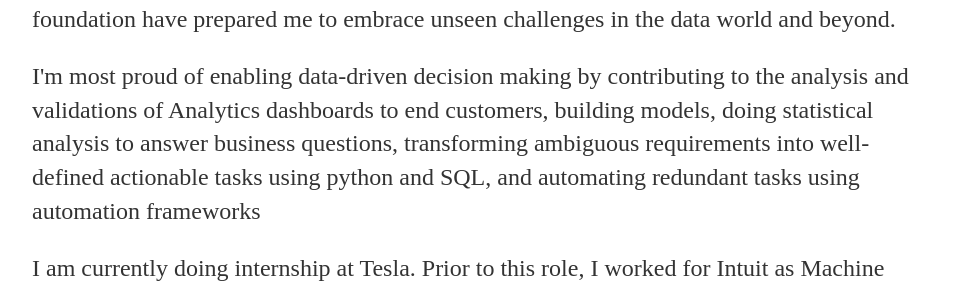
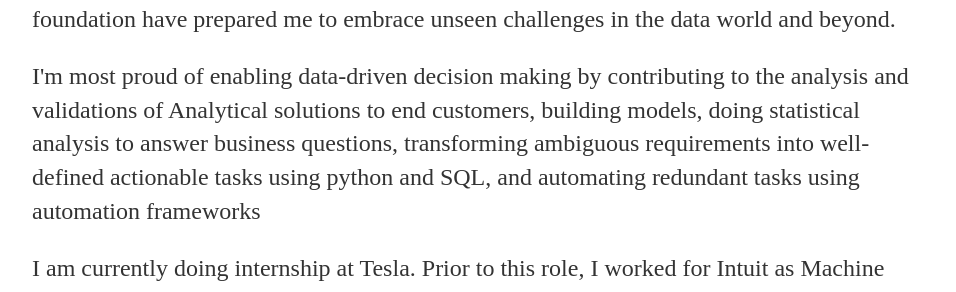
Before and after one commit to lakshmi2688/lakshmi2688.github.io, a Jekyll site: the page built from index.html, in a window 1280 px wide. Shown: the part 311-603 px from the top of the page, without its empty margins (160-1116 px from the left). Built offline with Jekyll 4.4.1, drawn with Linux system fonts in a browser that asks for light colours.

Commit message:
Update index.html

```diff
--- a/index.html
+++ b/index.html
@@ -5,7 +5,7 @@ title: Lakshmi Venkatasubramanian, Data Enthusiast
 <div class="blurb">
 	<h1>Lakshmi Venkatasubramanian</h1>
 				<p>I am a data enthusiast interested in exploring opportunities in Data Science/Machine Learning and Product space.  I strongly believe that the industrial experience in various domain and customer settings, demonstrated leadership, continuous learning and coursework foundation have prepared me to embrace unseen challenges in the data world and beyond.</p>
-	<p>I'm most proud of enabling data-driven decision making by contributing to the analysis and validations of Analytics dashboards to end customers, building models, doing statistical analysis to answer business questions, transforming ambiguous requirements into well-defined actionable tasks using python and SQL, and automating redundant tasks using automation frameworks</p>
+	<p>I'm most proud of enabling data-driven decision making by contributing to the analysis and validations of Analytical solutions to end customers, building models, doing statistical analysis to answer business questions, transforming ambiguous requirements into well-defined actionable tasks using python and SQL, and automating redundant tasks using automation frameworks</p>
 
 <p>I am currently doing internship at Tesla. Prior to this role, I worked for Intuit as Machine Learning Intern. I have also worked for Puget Sound Energy, Kaiser Permanente, Microsoft and Liberty Mutual in Analytics, Program Management and Test Engineering space. I am interested in Deep Learning and Natural Language Processing. I am currently pursuing masters in Data Science at University of Washington.</p>
 
```
